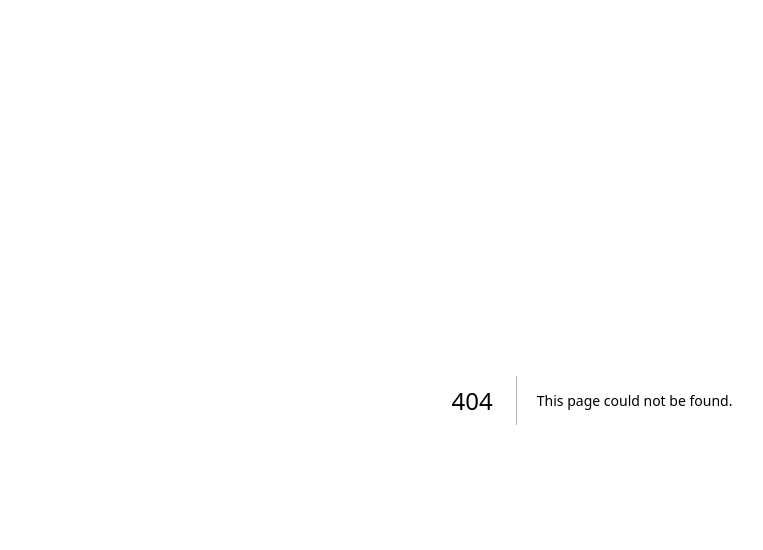
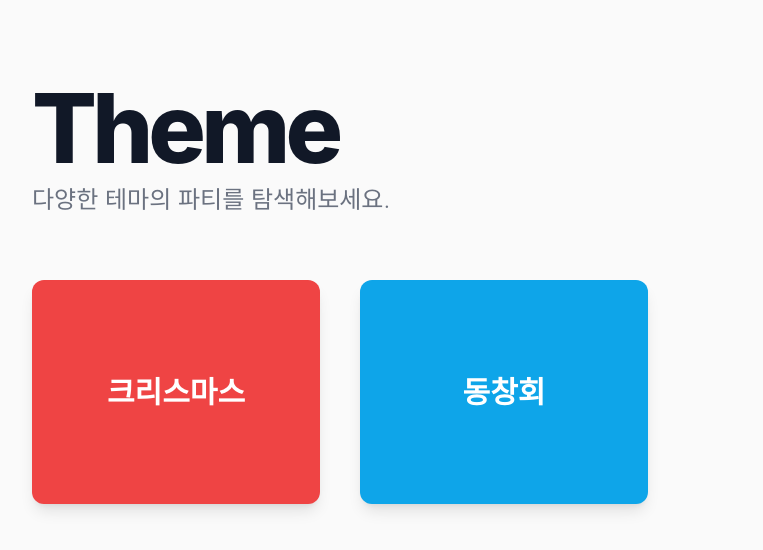
Before and after one commit to JOYNII/JOINY-CLIENT, a Next.js app: page /theme in a window 1280 px wide. Before the commit this address had no page. Shown: the top 550 px of the page, without its empty margins (48-811 px from the left). Built offline with nearby package versions, Linux system fonts and the light colour scheme.

Commit message:
Theme 선택 화면 구현

```diff
--- a/src/app/globals.css
+++ b/src/app/globals.css
@@ -1,10 +1,8 @@
-/* src/app/globals.css */
-
 @tailwind base;
 @tailwind components;
 @tailwind utilities;
 
-/* 선택적: 애플 스타일의 부드러운 글꼴 렌더링 */
+/* 애플 스타일의 부드러운 글꼴 렌더링 */
 body {
   -webkit-font-smoothing: antialiased;
   -moz-osx-font-smoothing: grayscale;
--- a/src/app/home/layout.tsx
+++ /dev/null
@@ -1,14 +0,0 @@
-// src/app/home/layout.tsx
-
-export default function HomeNestedLayout({
-  children,
-}: {
-  children: React.ReactNode;
-}) {
-  return (
-    <>
-      {/* 이 레이아웃에만 필요한 추가적인 래퍼나 스타일이 있다면 여기에 넣습니다. */}
-      {children}
-    </>
-  );
-}
--- a/src/app/home/page.tsx
+++ b/src/app/home/page.tsx
@@ -1,5 +1,6 @@
 "use client";
 import React from "react";
+import Link from "next/link";
 import PartyCard from "../../components/PartyCard";
 
 const myParties = [
@@ -27,10 +28,6 @@ const myParties = [
 ];
 
 const HomePage = () => {
-  const handleAddParty = () => {
-    alert("새 파티를 추가합니다!");
-  };
-
   return (
     <div className="min-h-screen bg-neutral-50 text-gray-900 p-6 md:p-12 lg:p-20">
       <header className="mb-12 md:mb-16 lg:mb-20">
@@ -62,8 +59,8 @@ const HomePage = () => {
 
       {/* 3. 파티 추가 버튼 (하단 중앙) */}
       <div className="flex justify-center pt-8 border-t border-gray-200">
-        <button
-          onClick={handleAddParty}
+        <Link
+          href="/theme"
           className="bg-black text-white px-10 py-4 rounded-xl shadow-2xl shadow-black/20 hover:bg-gray-700 transition-all duration-300 text-lg font-medium tracking-wide flex items-center space-x-2 transform hover:scale-[1.02]"
         >
           <svg
@@ -81,7 +78,7 @@ const HomePage = () => {
             ></path>
           </svg>
           <span>새 파티 시작하기</span>
-        </button>
+        </Link>
       </div>
     </div>
   );
--- a/src/app/layout.tsx
+++ b/src/app/layout.tsx
@@ -1,7 +1,4 @@
-// src/app/layout.tsx
-
-import './globals.css'; // 전역 CSS 임포트
-
+import './globals.css';
 export default function RootLayout({
   children,
 }: {
--- /dev/null
+++ b/src/app/theme/page.tsx
@@ -0,0 +1,25 @@
+export default function ThemePage() {
+  return (
+    <div className="min-h-screen bg-neutral-50 text-gray-900 p-6 md:p-12 lg:p-20">
+      <header className="mb-12 md:mb-16">
+        <h1 className="text-5xl md:text-7xl lg:text-8xl font-extrabold tracking-tighter text-gray-900 leading-none">
+          Theme
+        </h1>
+        <p className="mt-2 text-xl md:text-2xl text-gray-500 font-light">
+          다양한 테마의 파티를 탐색해보세요.
+        </p>
+      </header>
+
+      <section>
+        <div className="flex flex-col md:flex-row gap-10">
+          <div className="w-72 h-56 bg-red-500 rounded-xl shadow-lg flex items-center justify-center text-white text-3xl font-bold cursor-pointer transform hover:scale-105 transition-transform">
+            크리스마스
+          </div>
+          <div className="w-72 h-56 bg-sky-500 rounded-xl shadow-lg flex items-center justify-center text-white text-3xl font-bold cursor-pointer transform hover:scale-105 transition-transform">
+            동창회
+          </div>
+        </div>
+      </section>
+    </div>
+  );
+}
```
